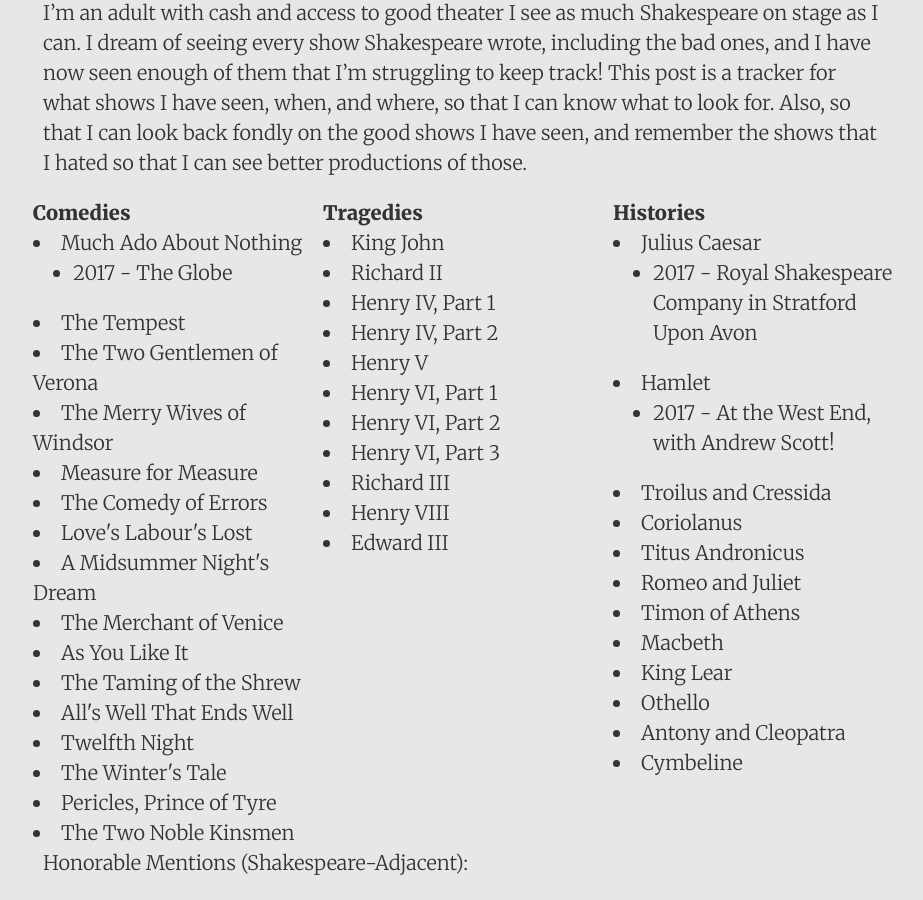
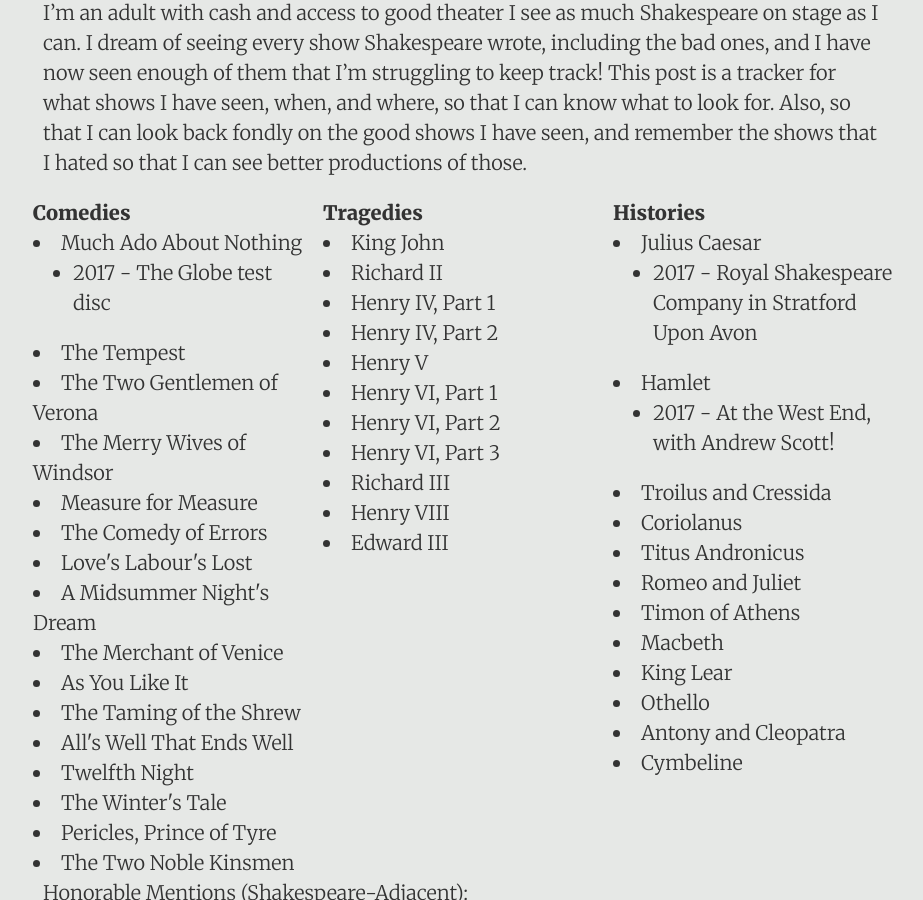
Before and after one commit to DestinyRoseMurphy/DestinyRoseMurphy.github.io, a Jekyll site: the page built from _posts/2024-02-20-Shakespeare.md, in a window 1280 px wide and 900 px high, scrolled down 415 px. Shown: the whole window, without its empty margins (177-1100 px from the left). Built offline with Jekyll 4.4.1, drawn with Linux system fonts in a browser that asks for light colours.

```diff
--- a/_posts/2024-02-20-Shakespeare.md
+++ b/_posts/2024-02-20-Shakespeare.md
@@ -30,7 +30,7 @@ I love Shakespeare. I read almost all the histories in college and fell in love,
 			<p style="margin-bottom: 0; font-weight: bold;">Comedies</p>
 			<li>Much Ado About Nothing</li>
 				<ul class="disc">
-  				<li>2017 - The Globe</li>
+  				<li>2017 - The Globe test disc</li>
 				</ul>
 			<li>The Tempest</li>
 			<li>The Two Gentlemen of Verona</li>
```
